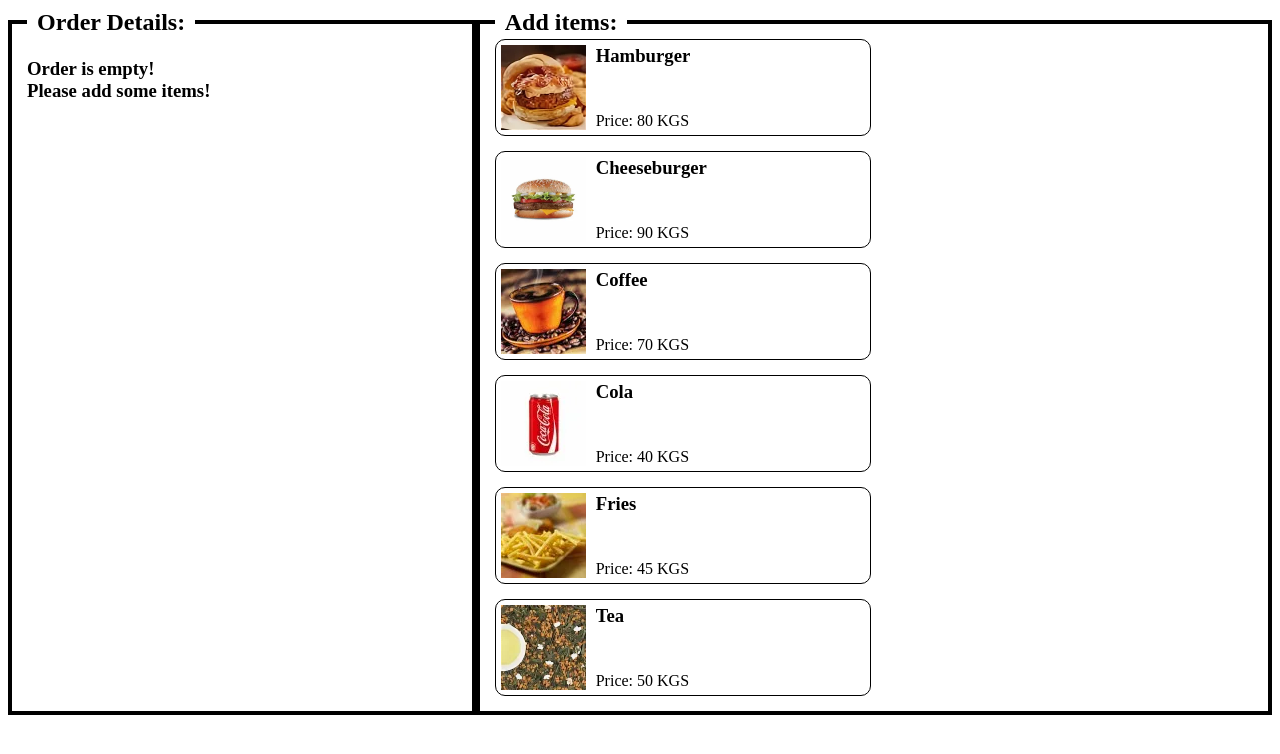
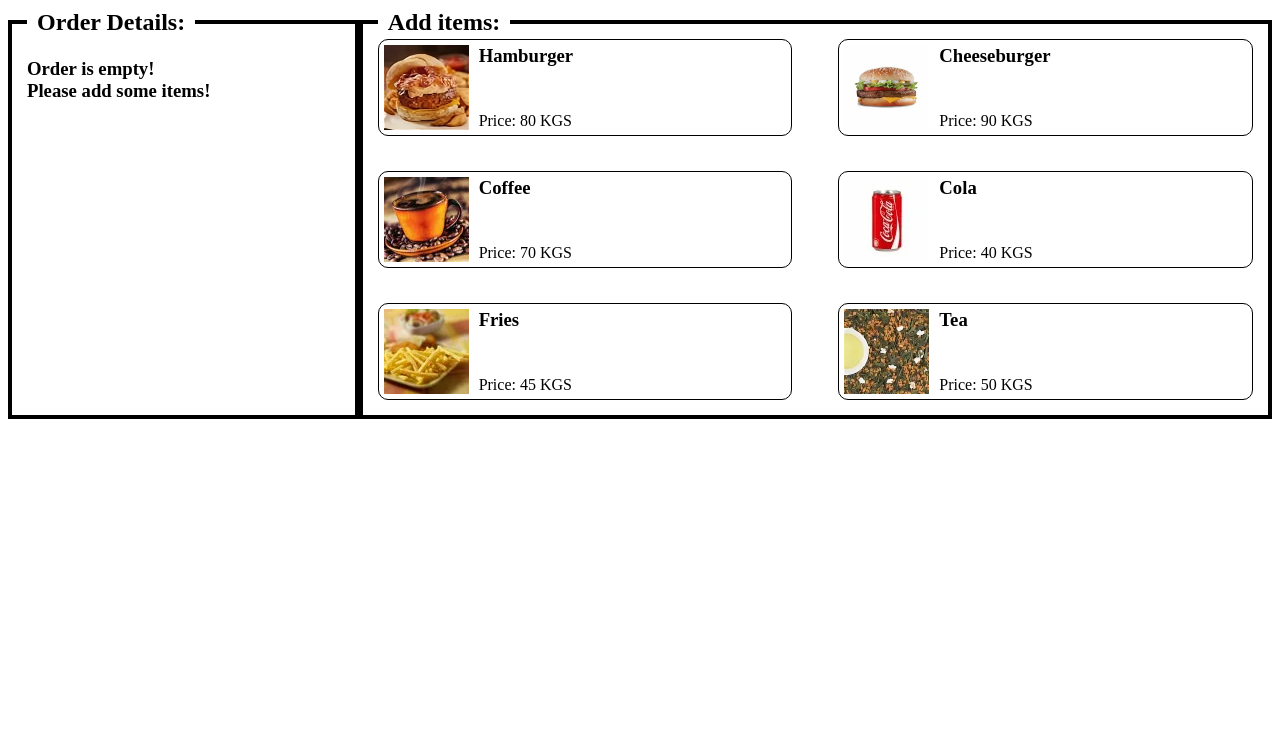
Before and after one commit to AntonForikov/test7, a React (Vite) app: page / in a window 1280 px wide. Shown: the top 754 px of the page. Built offline with nearby package versions, Linux system fonts and the light colour scheme.

Commit message:
Refactor: change margin and paddings

```diff
--- a/src/App.css
+++ b/src/App.css
@@ -1,22 +1,22 @@
 .main {
   margin: 20px 0;
   display: flex;
-  justify-content: space-between;
+  justify-content: space-around;
 }
 
 .menu {
-  flex-basis: 60%;
+  flex-basis: 70%;
   padding: 15px;
   border: 4px solid black;
   display: flex;
   flex-wrap: wrap;
-  gap: 15px;
+  gap: 35px;
   justify-content: space-between;
   position: relative;
 }
 
 .order {
-  flex-basis: 34%;
+  flex-basis: 25%;
   border: 4px solid black;
   padding: 15px;
   position: relative;
--- a/src/CheeseBurger/CheeseBurger.tsx
+++ b/src/CheeseBurger/CheeseBurger.tsx
@@ -4,7 +4,7 @@ import {ItemProps} from '../type';
 
 const CheeseBurger: React.FC<ItemProps> = ({onClick}) => {
   const elemStyle: React.CSSProperties = {
-    width: '48%',
+    width: '46%',
     display: 'flex',
     cursor: 'pointer',
     border: '1px solid black',
--- a/src/Coffee/Coffee.tsx
+++ b/src/Coffee/Coffee.tsx
@@ -4,7 +4,7 @@ import {ItemProps} from '../type';
 
 const Coffee: React.FC<ItemProps> = ({onClick}) => {
   const elemStyle: React.CSSProperties = {
-    width: '48%',
+    width: '46%',
     display: 'flex',
     cursor: 'pointer',
     border: '1px solid black',
--- a/src/Cola/Cola.tsx
+++ b/src/Cola/Cola.tsx
@@ -4,7 +4,7 @@ import {ItemProps} from '../type';
 
 const Cola: React.FC<ItemProps> = ({onClick}) => {
   const elemStyle: React.CSSProperties = {
-    width: '48%',
+    width: '46%',
     display: 'flex',
     cursor: 'pointer',
     border: '1px solid black',
--- a/src/Fries/Fries.tsx
+++ b/src/Fries/Fries.tsx
@@ -4,7 +4,7 @@ import {ItemProps} from '../type';
 
 const Fries: React.FC<ItemProps> = ({onClick}) => {
   const elemStyle: React.CSSProperties = {
-    width: '48%',
+    width: '46%',
     display: 'flex',
     cursor: 'pointer',
     border: '1px solid black',
--- a/src/Hamburger/Hamburger.tsx
+++ b/src/Hamburger/Hamburger.tsx
@@ -4,7 +4,7 @@ import {ItemProps} from '../type';
 
 const Hamburger: React.FC<ItemProps> = ({onClick}) => {
   const elemStyle: React.CSSProperties = {
-    width: '48%',
+    width: '46%',
     display: 'flex',
     cursor: 'pointer',
     border: '1px solid black',
--- a/src/Order/Order.tsx
+++ b/src/Order/Order.tsx
@@ -29,12 +29,12 @@ const Order: React.FC<Props> = ({dishesPrice, dishesCount}) => {
     {order.map((dish, index) => {
       if (dish.count > 0) {
         return (
-          <div style={{display: 'flex', justifyContent: 'space-between', margin: '20px 0'}} key={Math.random()}>
-            <div style={{display: 'flex', justifyContent: 'space-between', width: '20%', alignItems: 'center'}}>
+          <div style={{display: 'flex', justifyContent: 'space-between', margin: '15px 0'}} key={Math.random()}>
+            <div style={{display: 'flex', justifyContent: 'space-between', width: '28%', alignItems: 'center'}}>
               <span>{dish.name}</span>
               <span>x{dish.count}</span>
             </div>
-            <div style={{display: 'flex', justifyContent: 'space-between', alignItems: 'center', width: '20%'}}>
+            <div style={{display: 'flex', justifyContent: 'space-between', alignItems: 'center', width: '28%'}}>
               <span>{dishesPrice[index].price} KGS</span>
               <button
                 onClick={() => minusCount(index)}
@@ -51,7 +51,7 @@ const Order: React.FC<Props> = ({dishesPrice, dishesCount}) => {
     return (
       <>
         {result}
-        <h3 style={{textAlign: 'center'}}>Total price: {amount}</h3>
+        <h3 style={{textAlign: 'center', margin: '0'}}>Total price: {amount}</h3>
       </>
     );
   } else {
--- a/src/Tea/Tea.tsx
+++ b/src/Tea/Tea.tsx
@@ -4,7 +4,7 @@ import {ItemProps} from '../type';
 
 const Tea: React.FC<ItemProps> = ({onClick}) => {
   const elemStyle: React.CSSProperties = {
-    width: '48%',
+    width: '46%',
     display: 'flex',
     cursor: 'pointer',
     border: '1px solid black',
```
